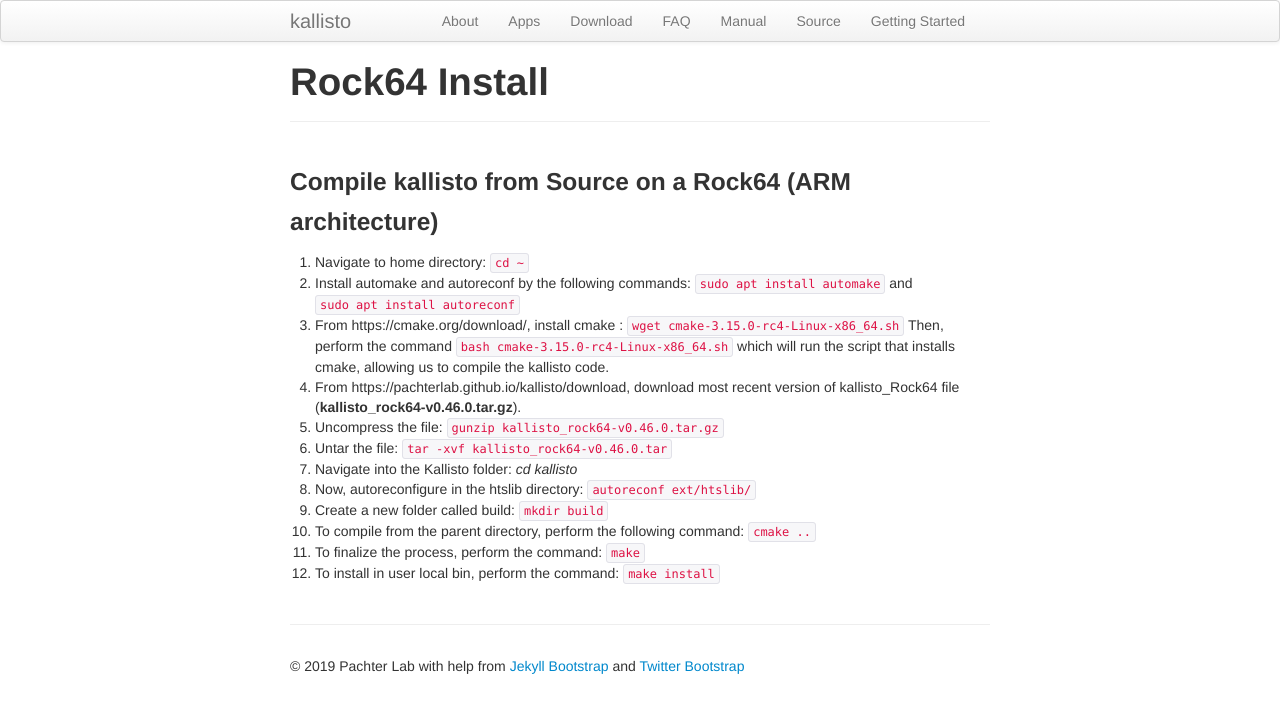
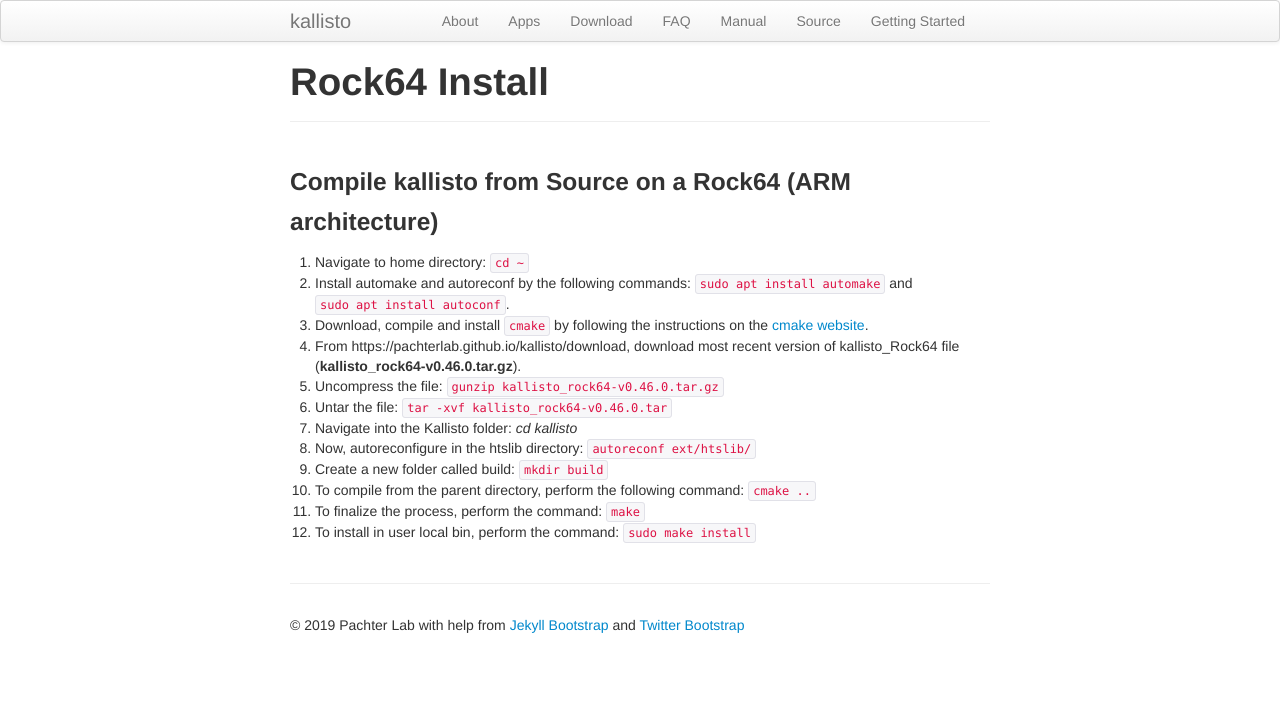
Before and after one commit to pachterlab/kallisto, a Jekyll site: the page built from rock64_install.md, in a window 1280 px wide. Shown: the top 713 px of the page. Built offline with Jekyll 4.4.1, drawn with Linux system fonts in a browser that asks for light colours.

Commit message:
Update rock64_install.md

```diff
--- a/rock64_install.md
+++ b/rock64_install.md
@@ -8,9 +8,8 @@
 ### Compile kallisto from Source on a Rock64 (ARM architecture)
 
 0. Navigate to home directory: `cd ~`
-1. Install automake and autoreconf by the following commands: `sudo apt install automake` and `sudo apt install autoreconf`
-2. From https://cmake.org/download/, install cmake : `wget cmake-3.15.0-rc4-Linux-x86_64.sh`
-Then, perform the command  `bash cmake-3.15.0-rc4-Linux-x86_64.sh` which will run the script that installs cmake, allowing us to compile the kallisto code.
+1. Install automake and autoreconf by the following commands: `sudo apt install automake` and `sudo apt install autoconf`.
+2. Download, compile and install `cmake` by following the instructions on the [cmake website](https://cmake.org/install/).
 3. From https://pachterlab.github.io/kallisto/download, download most recent version of kallisto_Rock64 file (**kallisto_rock64-v0.46.0.tar.gz**).
 4. Uncompress the file: `gunzip kallisto_rock64-v0.46.0.tar.gz`
 5. Untar the file: `tar -xvf kallisto_rock64-v0.46.0.tar`
@@ -19,4 +18,4 @@
 8. Create a new folder called build: `mkdir build`
 9. To compile from the parent directory, perform the following command: `cmake ..`
 10. To finalize the process, perform the command: `make`
-11. To install in user local bin, perform the command: `make install`
+11. To install in user local bin, perform the command: `sudo make install`
```
